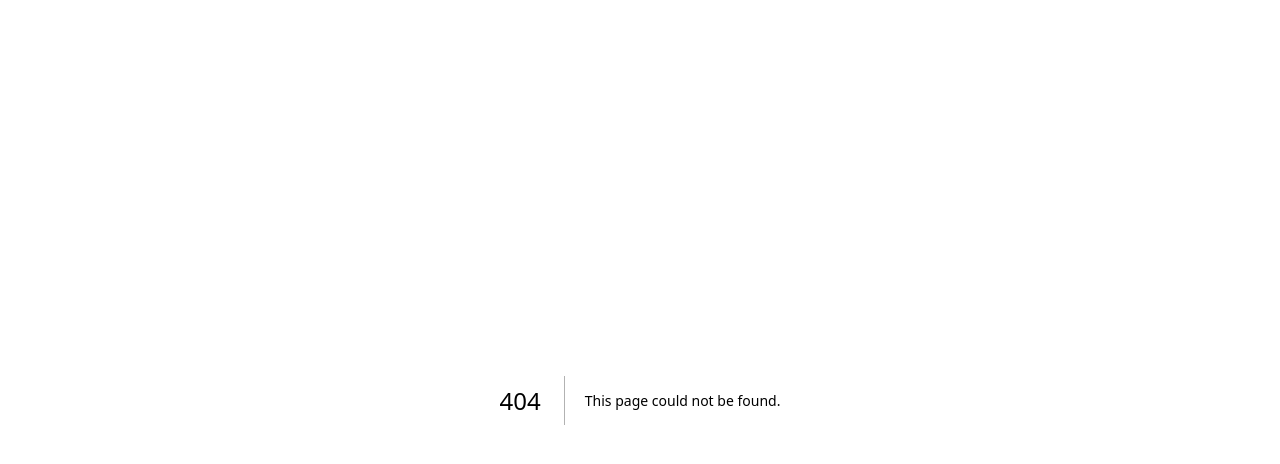
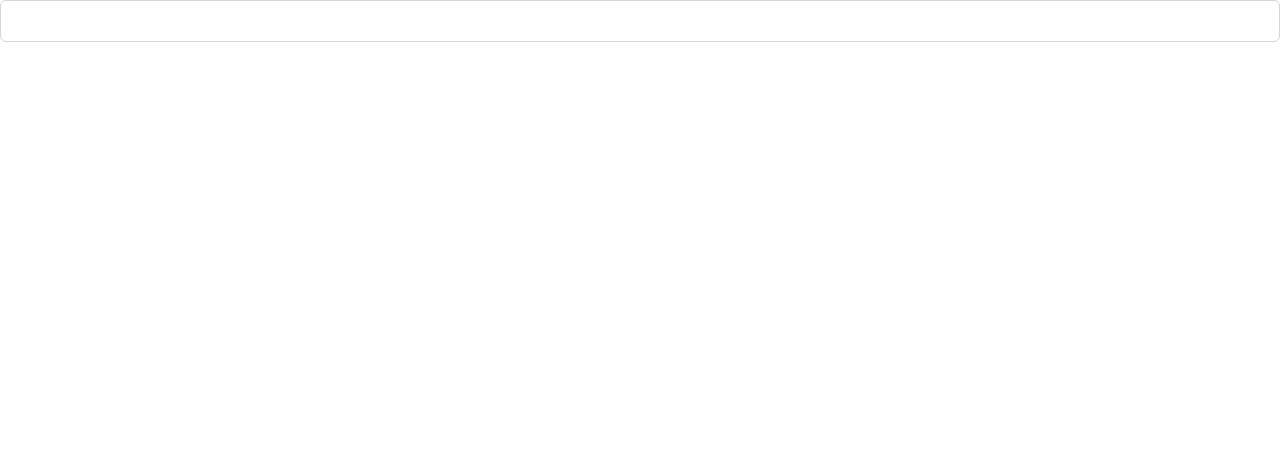
Before and after one commit to Sladenki/react-interview-practice, a Next.js app: page /debounce-input in a window 1280 px wide. Before the commit this address had no page. Shown: the top 464 px of the page. Built offline with nearby package versions, Linux system fonts and the light colour scheme.

Commit message:
debounce-input

```diff
--- /dev/null
+++ b/app/(tasks)/debounce-input/page.tsx
@@ -0,0 +1,50 @@
+/*
+
+👉 Поле ввода:
+
+пользователь печатает
+запрос уходит через 500ms после остановки
+
+❗ Нельзя использовать lodash
+
+*/
+
+'use client'
+import { useEffect, useState } from 'react'
+
+const DebounceInput = () => {
+
+    const [value, setValue] = useState('')
+    const [debounceValue, setDebounceValue] = useState('')
+
+    useEffect(() => {
+        const timer = setTimeout(() => {
+            setDebounceValue(value)
+        }, 500)
+
+        return () => {
+            clearTimeout(timer)
+        }
+    }, [value])
+
+    useEffect(() => {
+        if (!debounceValue) return
+
+        // запрос на сервер поисковика
+    }, [debounceValue])
+
+    return (
+        <>
+            <input
+                className='border border-gray-300 rounded-md p-2'
+                type="text"
+                value={value}
+                onChange={(e) => setValue(e.target.value)}
+            />
+            <span>{value}</span>
+            <span className='text-gray-500'>{debounceValue}</span>
+        </>
+    )
+}
+
+export default DebounceInput;
```
